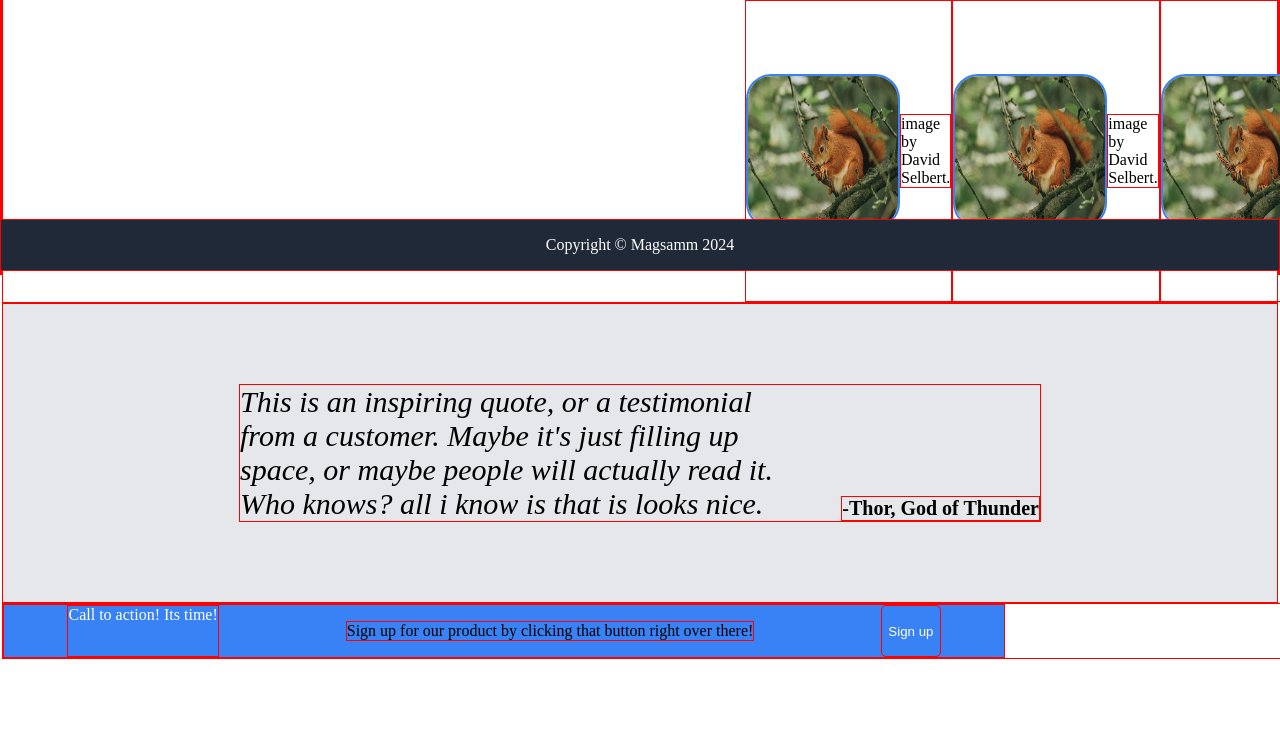
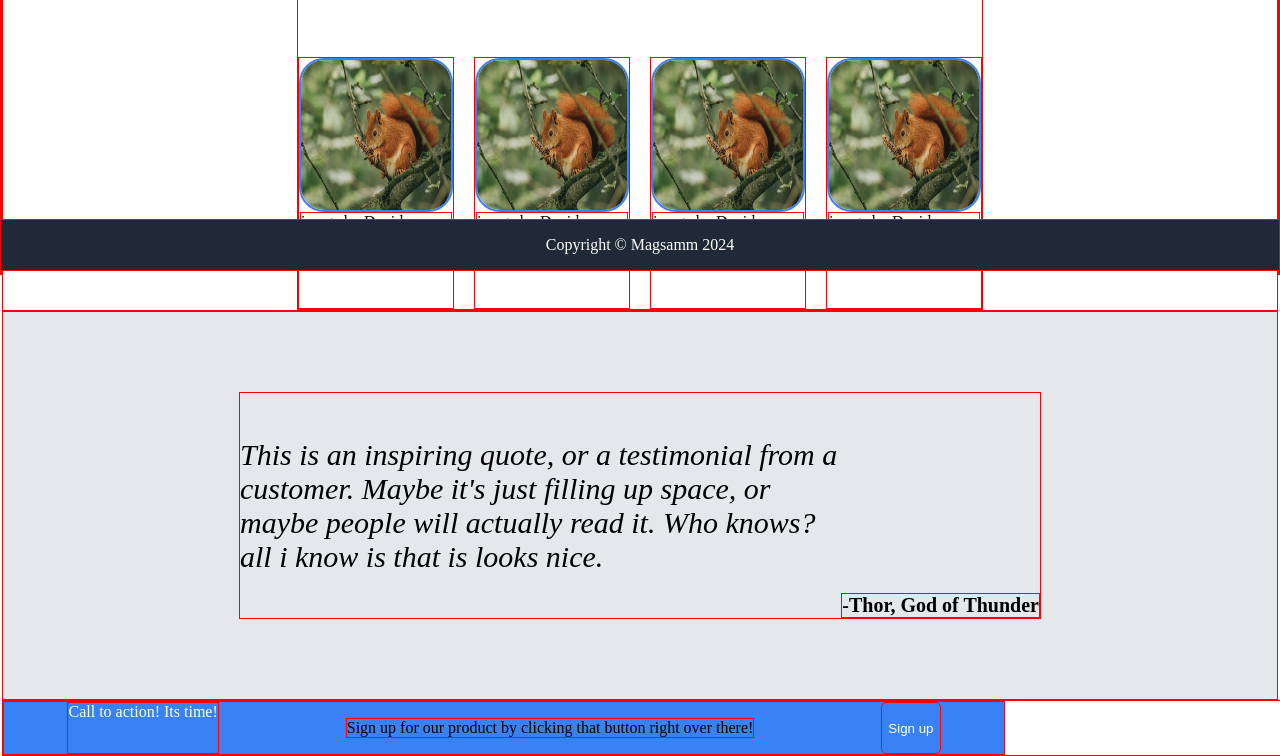
Before and after one commit to Magsamm/landing-page, a plain HTML site: page index.html in a window 1280 px wide. Shown: the part 529-1285 px from the top of the page. Before the commit the page ends 1188 px from the top, so only its background shows below. Drawn offline with Linux system fonts and the light colour scheme.

Commit message:
fixed the random information section, things line up properly now. added flex-direction column to the info container... yey

```diff
--- a/index.html
+++ b/index.html
@@ -37,19 +37,21 @@
     <div class="information-container">
       <!-- 4 boxes with some information under it. -->
       <!-- split the images div and text div into just 2 separate "boxes?" -->
+      <!-- add another container around the images section? so you can move that around instead -->
       <div class="title">Some random information</div>
 
+      <div class="image-section">
       <div class="info">
         <img src="./images/pexels-davidohboy-9542701.jpg">
-        <p>image by David Selbert.</p>
+        <div class="text">image by David Selbert.</div>
     </div>
       <div class="info">
         <img src="./images/pexels-davidohboy-9542701.jpg">
-        <p>image by David Selbert.</p>
+        <div class="text">image by David Selbert.</div>
       </div>
       <div class="info">
         <img src="./images/pexels-davidohboy-9542701.jpg">
-        <p>image by David Selbert.</p>
+        <div class="text">image by David Selbert.</div>
       </div>
 
       <div class="info">
@@ -57,14 +59,14 @@
         <div class="text">image by David Selbert.</div>
       </div>
     </div>
+    </div>
 
     <div class="quote">
       <!-- use span for signature at bottom? -->
       <p>
         This is an inspiring quote, or a testimonial from a customer. Maybe it's
         just filling up space, or maybe people will actually read it. Who knows?
-        all i know is that is looks nice.
-        <span>-Thor, God of Thunder</span>
+        all i know is that is looks nice. <span>-Thor, God of Thunder</span>
       </p>
     </div>
     <div class="signup">
--- a/style.css
+++ b/style.css
@@ -98,39 +98,41 @@ img {
 
 .information-container {
   display: flex;
+  flex-direction: column;
   align-items: center;
-  justify-content: space-between;
   background-color: white;
 }
 
 .information-container .title {
   display: flex;
-  margin-top: 50px;
-  margin-left: 200px;
-  margin-right: 200px;
   flex-direction: column;
-  align-self: flex-start;
-  align-items: center;
+  align-self: center;
+  font-size: 30px;
+  font-weight: bold;
+  padding-top: 20px;
+
+}
+
+.image-section {
+  display: flex;
   justify-content: center;
-  font-size: 30px;
-  flex-shrink: 0;
-  font-weight: bold;
-
+  gap: 20px;
 }
 
 .info {
   display: flex;
+  flex-direction: column;
   align-items: center;
-  justify-content: space-between;
-  height: 300px;
+  height: 250px;
   margin-top: 100px;
   color: black;
-  max-width: 300px;
+  max-width: 250px;
+
 }
+
 /* https://www.w3schools.com/css/css3_borders.asp */
 .info img {
   display: flex;
-  align-items: center;
   height: 150px;
   width: 150px;
   border: 2px solid #3882f6;
@@ -138,12 +140,19 @@ img {
 
 }
 
+.text {
+  display: flex;
+  width: 150px;
+  align-self: center;
+}
+
 
 .quote {
   display: flex;
   flex-direction: column;
-  justify-content: space-between;
   align-items: center;
+  flex-grow: 1;
+  flex-shrink: 1;
   padding: 50px;
   background-color: #e5e7eb;
 }
@@ -155,18 +164,19 @@ img {
   align-items: center;
   display: flex;
   width: 800px;
-  gap: 50px;
+
+
 }
 
 span {
   display: flex;
-  flex-wrap: wrap;
-  flex-direction: column;
-  align-self: flex-end;
   flex-shrink: 0;
+  align-self: start;
+  margin-top: 200px;
   font-size: 20px;
   font-style: normal;
   font-weight: bold;
+  flex-grow: 1;
 }
 
 .signup {
```
